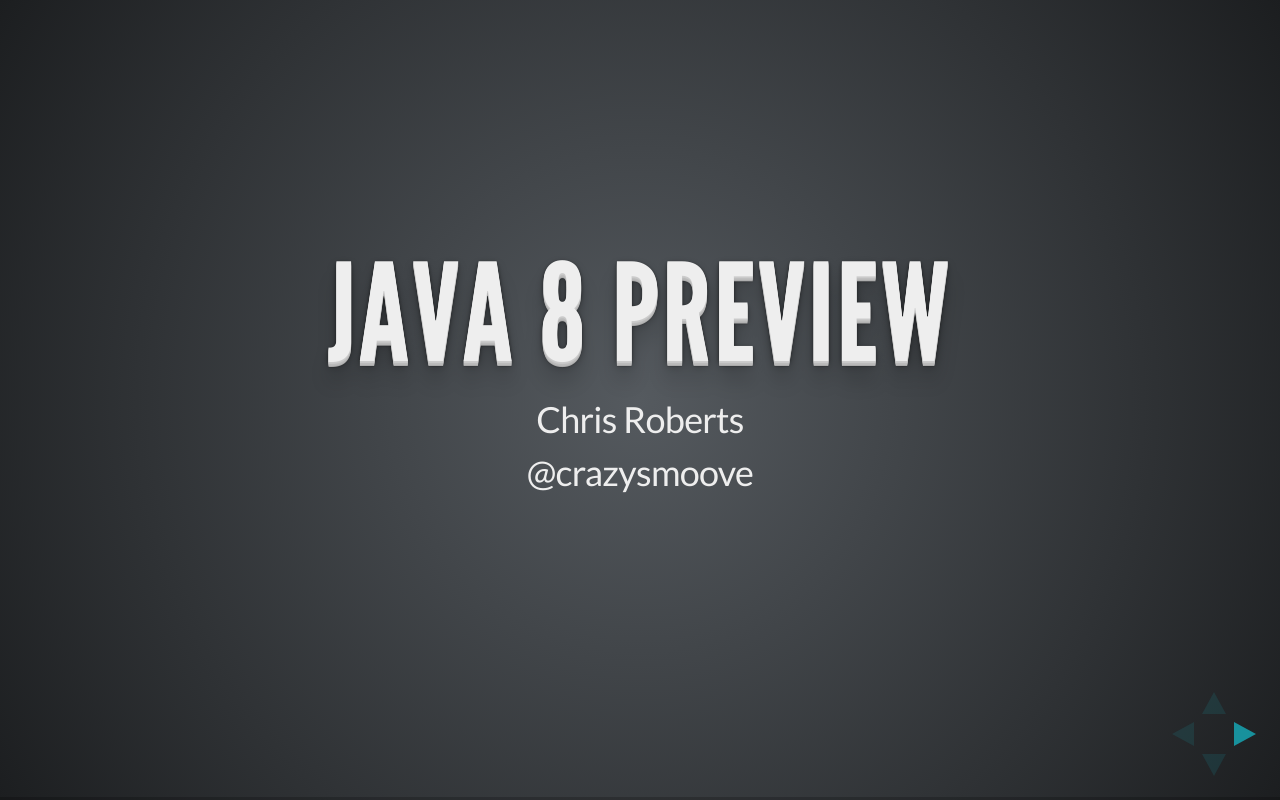
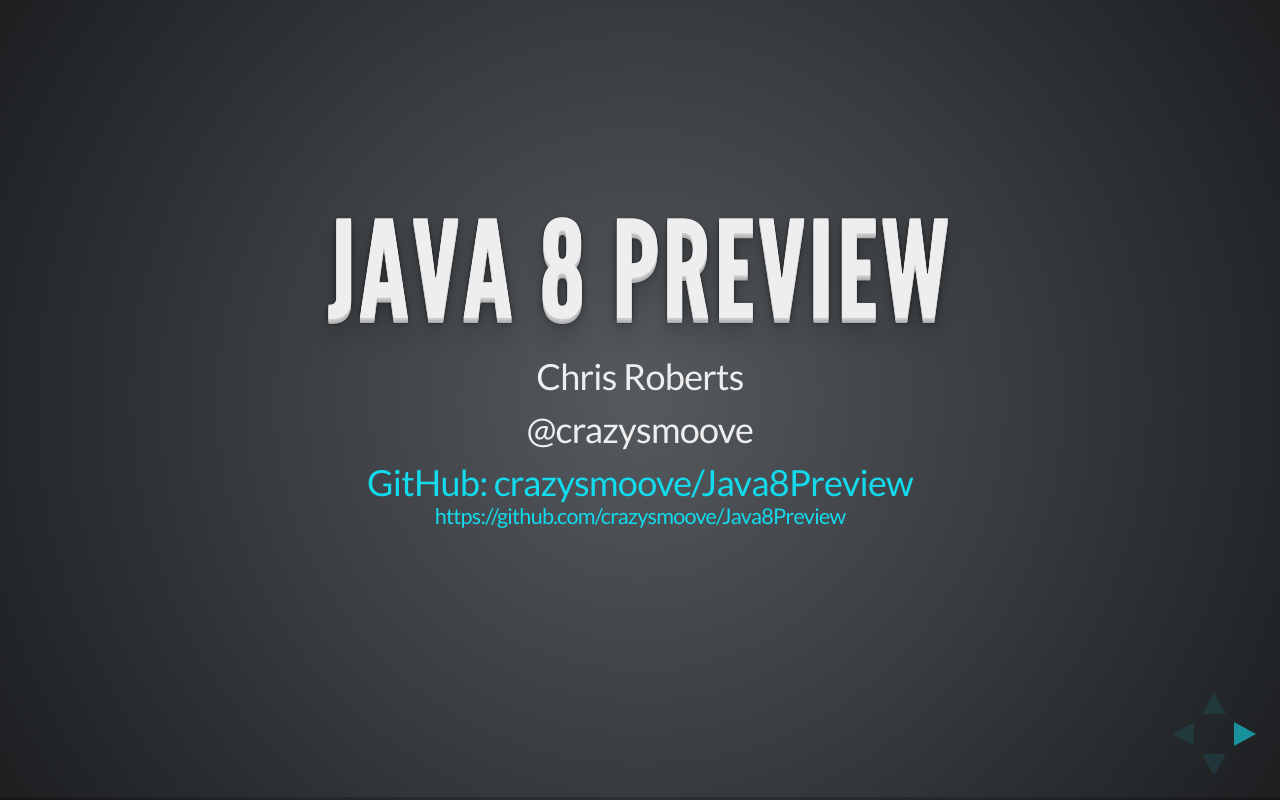
Before and after one commit to crazysmoove/Java8Preview, a website: page slides/index.html in a window 1280 px wide. Drawn offline with Linux system fonts and the light colour scheme.

Commit message:
Initial commit.

```diff
--- a/slides/index.html
+++ b/slides/index.html
@@ -40,6 +40,11 @@
 			        <h1>Java 8 Preview</h1>
 			        <p>Chris Roberts</p>
 			        <p>@crazysmoove</p>
+                    <a href="https://github.com/crazysmoove/Java8Preview" target="_blank">
+                        GitHub: crazysmoove/Java8Preview
+                        <br />
+                        <small>https://github.com/crazysmoove/Java8Preview</small>
+                    </a>
 			    </section>
 
                 <section>
```
